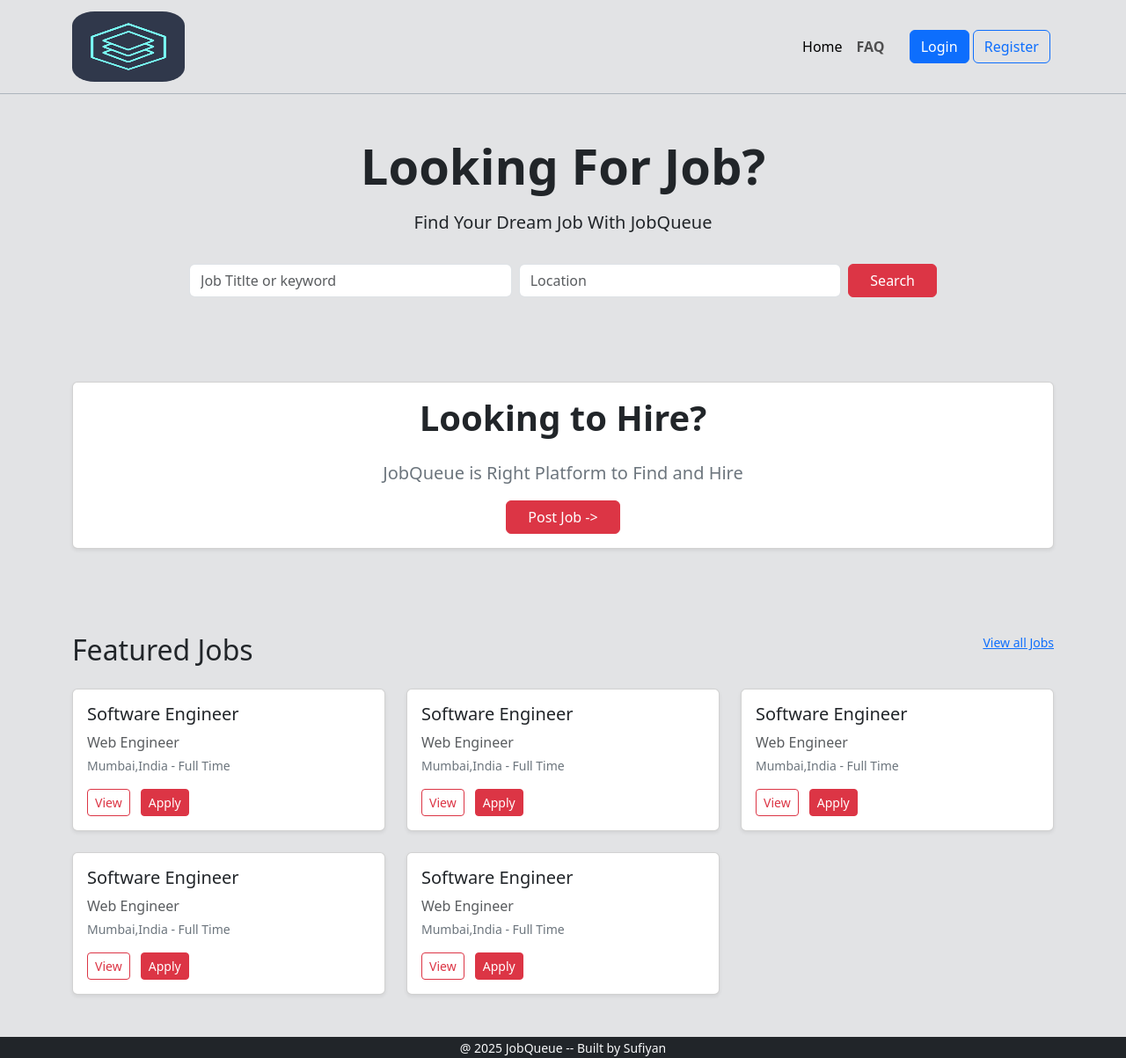
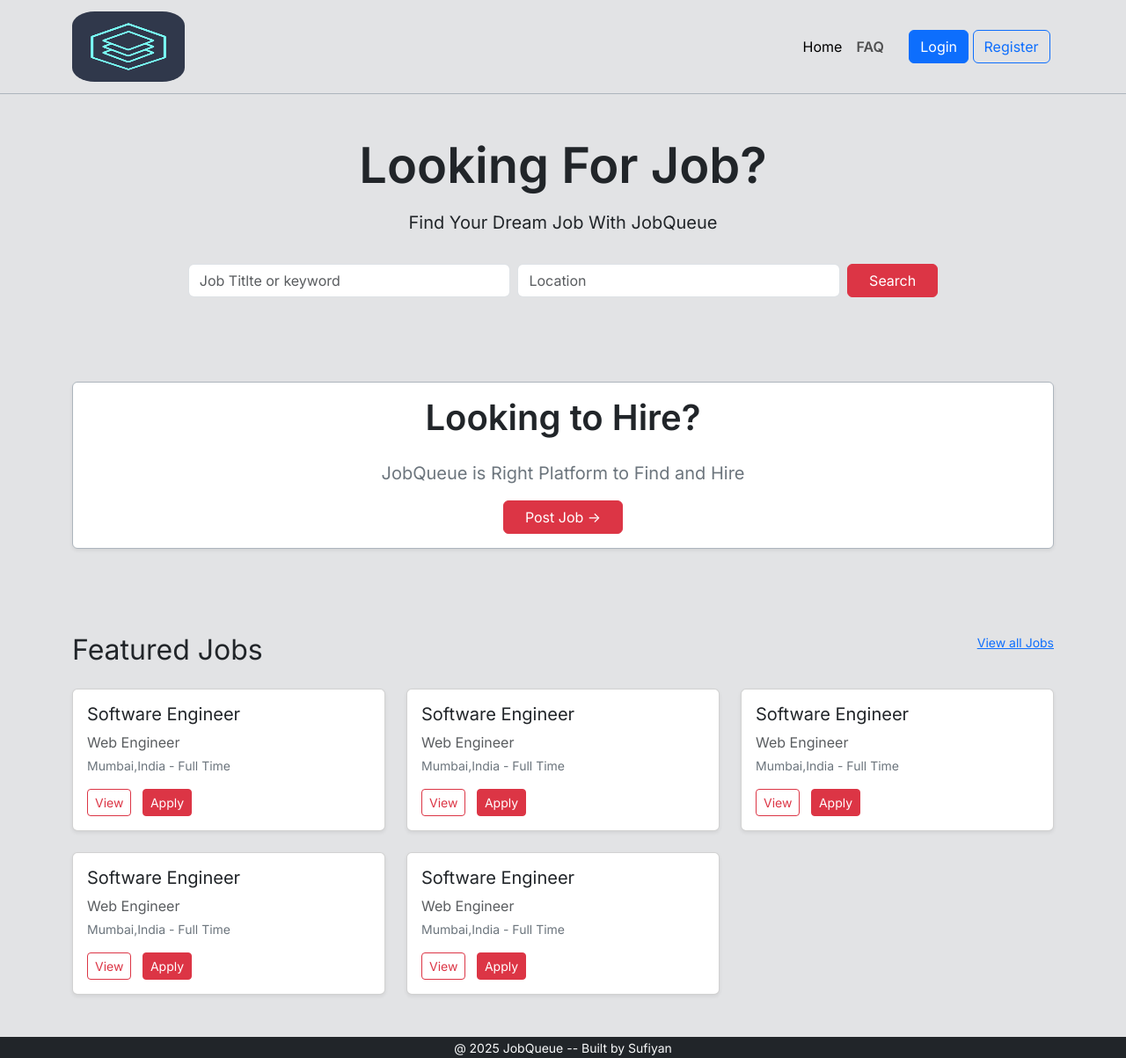
Before and after one commit to sufiyan9828/job_portal_main, a Django app: page / in a window 1280 px wide. Shown: the whole page at 88% size. Run offline with Django 5.2, Linux system fonts and the light colour scheme.

Commit message:
eigth commit

```diff
--- a/main/templates/main/home.html
+++ b/main/templates/main/home.html
@@ -19,7 +19,7 @@
 </section>
 <section id="hire-hero" class="py-5 text-center">
     <div class="container">
-        <div class="card 100-h shadow-sm">
+        <div class="card 100-h shadow-sm border border-dark-subtle">
             <div class="card-body d-flex flex-column">
                 <h1 class="card-title display-6 fw-bold">Looking to Hire?</h1>
                 <p class="small lead mt-3 mb-3 text-secondary">JobQueue is Right Platform to Find and Hire</p>
--- a/static/css/style.css
+++ b/static/css/style.css
@@ -4,3 +4,9 @@
     border-radius: 20%;
     margin-right: 1vw;
 }
+
+body {
+    margin: 0;
+    font-family: 'Inter', sans-serif;
+    /* font-family: 'Lato', sans-serif; */
+}
--- a/templates/base.html
+++ b/templates/base.html
@@ -11,6 +11,9 @@
     <!-- Bootstrap CSS v5.2.1 -->
     <link href="https://cdn.jsdelivr.net/npm/bootstrap@5.3.2/dist/css/bootstrap.min.css" rel="stylesheet"
         integrity="sha384-T3c6CoIi6uLrA9TneNEoa7RxnatzjcDSCmG1MXxSR1GAsXEV/Dwwykc2MPK8M2HN" crossorigin="anonymous" />
+     <!-- <link href="https://fonts.googleapis.com/css2?family=Lato&display=swap" rel="stylesheet"> -->
+    <link href="https://fonts.googleapis.com/css2?family=Inter:wght@400;600&display=swap" rel="stylesheet">
+
     <link rel="stylesheet" href="{% static 'css/style.css' %}">
 
 </head>
```
